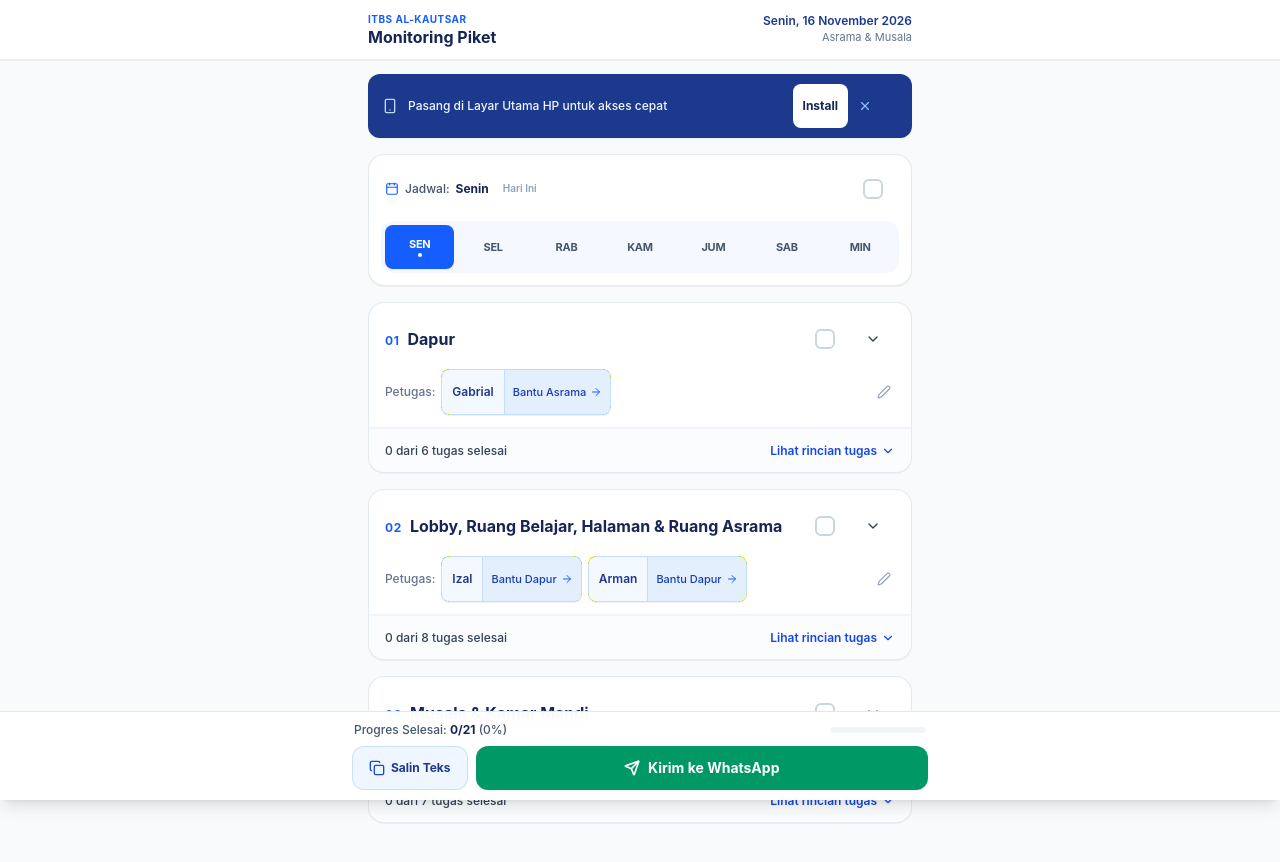
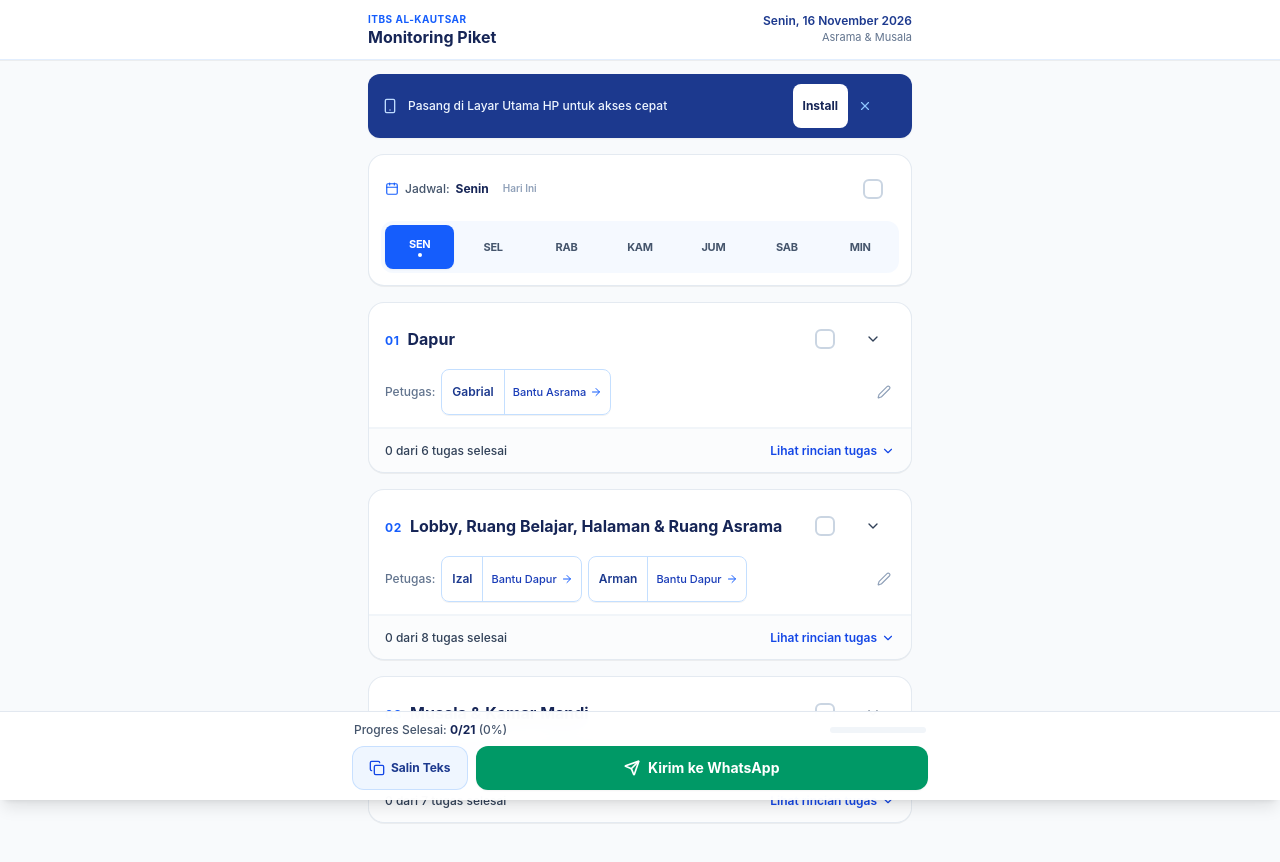
Before and after one commit to ryaleason/monitoring-piket, a Next.js app: page / in a window 1280 px wide. Shown: the top 862 px of the page. Built offline with nearby package versions, Linux system fonts and the light colour scheme.

Commit message:
fix(ui): remove unnecessary background color from assignee button for cleaner design

```diff
--- a/src/components/AreaCard.tsx
+++ b/src/components/AreaCard.tsx
@@ -161,7 +161,7 @@ export function AreaCard({
                     return (
                       <div
                         key={item.name}
-                        className="inline-flex items-center rounded-lg border border-blue-200/90 bg-blue-50/70 text-xs overflow-hidden shadow-2xs"
+                        className="inline-flex items-center rounded-lg border border-blue-200/90 text-xs overflow-hidden shadow-2xs"
                       >
                         <span className="px-2.5 py-1 font-semibold text-blue-900">
                           {item.name}
@@ -169,7 +169,7 @@ export function AreaCard({
                         <button
                           type="button"
                           onClick={() => onTransferPerson(item.name)}
-                          className="flex items-center gap-1 px-2 py-1 bg-blue-100/60 hover:bg-blue-200/80 active:bg-blue-300/80 text-blue-800 border-l border-blue-200/90 text-[11px] font-medium transition-colors touch-target min-h-0 min-w-0"
+                          className="flex items-center gap-1 px-2 py-1  hover:bg-blue-200/80 active:bg-blue-300/80 text-blue-800 border-l border-blue-200/90 text-[11px] font-medium transition-colors touch-target min-h-0 min-w-0"
                           title={`${transferActionLabel || "Bantu"} ${item.name}`}
                           aria-label={`${transferActionLabel || "Bantu"} ${item.name}`}
                         >
```
